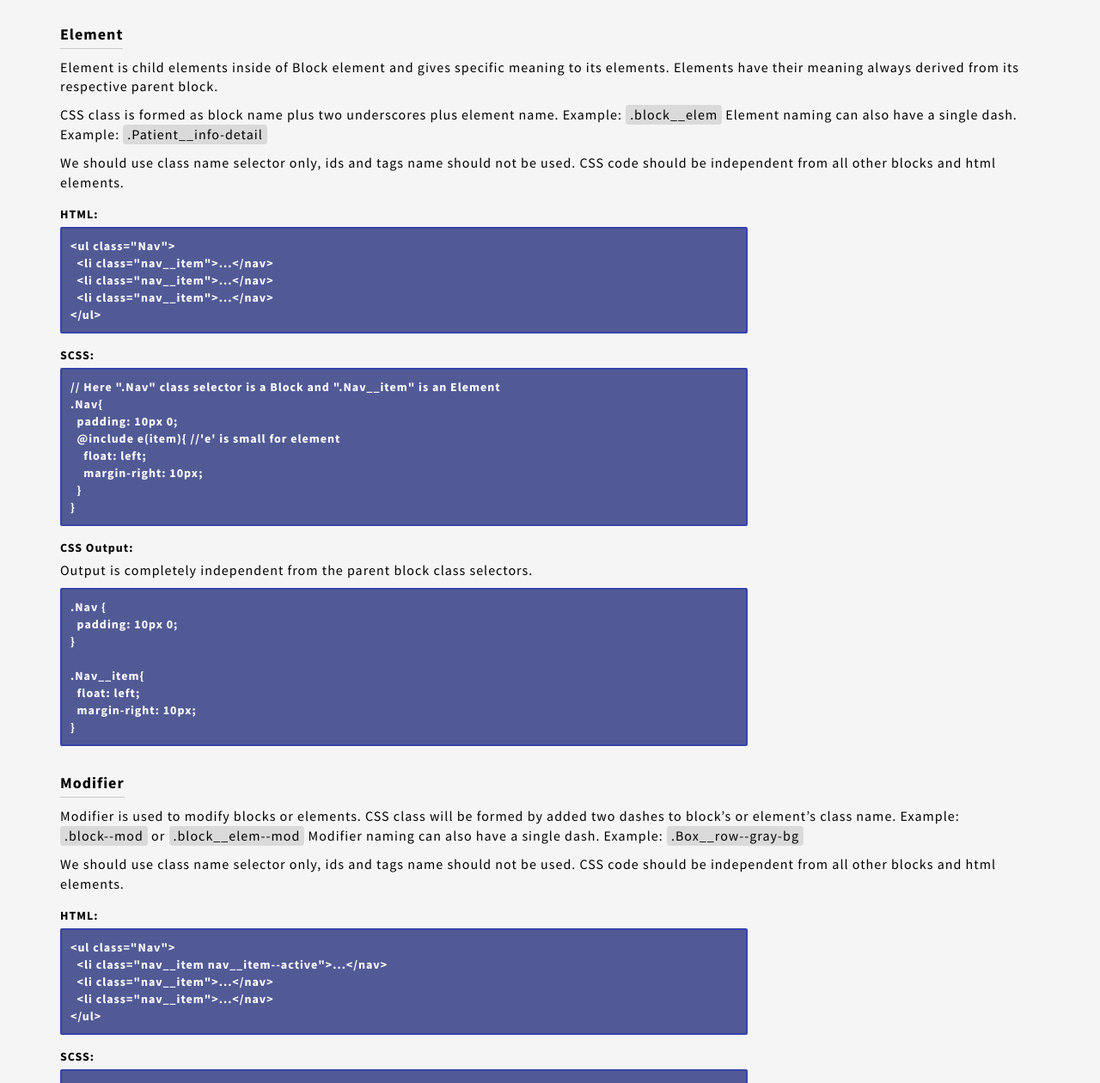
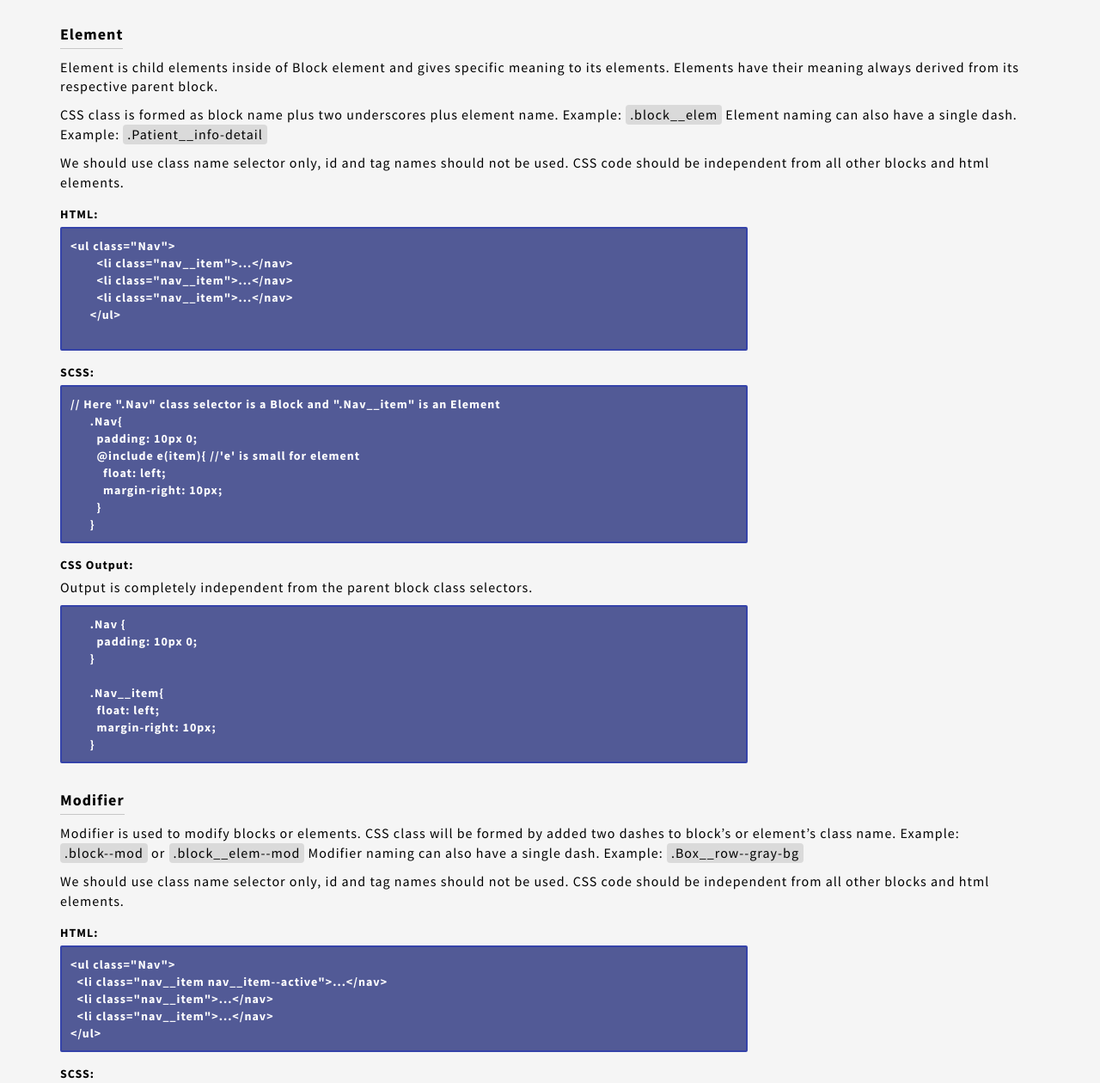
Before and after one commit to sshikhrakar/Sass-Starter, a website: page index.html in a window 1280 px wide. Shown: the part 2360-3620 px from the top of the page at 86% size. Drawn offline with nearby package versions, Linux system fonts and the light colour scheme; files that its build step writes are made by us from their sources.

Commit message:
Refactor html

```diff
--- a/index.html
+++ b/index.html
@@ -162,7 +162,6 @@
                   <div class="Box"></div>
                 </div>
               </div>
-
             </div>
 
 
@@ -211,7 +210,7 @@ Blocks can be nested with other blocks but they are independent to each other wi
       Example: <span class="highlight">.Patient__info-detail</span>
     </p>
     <p>
-    We should use class name selector only, ids and tags name should not be used. CSS code should be independent from all other
+      We should use class name selector only, id and tag names should not be used. CSS code should be independent from all other
       blocks and html elements.
     </p>
     <div class="Block__code">
@@ -249,7 +248,6 @@ Blocks can be nested with other blocks but they are independent to each other wi
         margin-right: 10px;
       }</pre>
     </div>
-
   </div>
 
 <div class="dotted">
@@ -261,7 +259,7 @@ Blocks can be nested with other blocks but they are independent to each other wi
   Modifier naming can also have a single dash. Example: <span class="highlight">.Box__row--gray-bg</span>
 </p>
 <p>
-  We should use class name selector only, ids and tags name should not be used. CSS code
+  We should use class name selector only, id and tag names should not be used. CSS code
   should be independent from all other
   blocks and html elements.
 </p>
```
Lines whose indentation alone changed are shown as unchanged.
